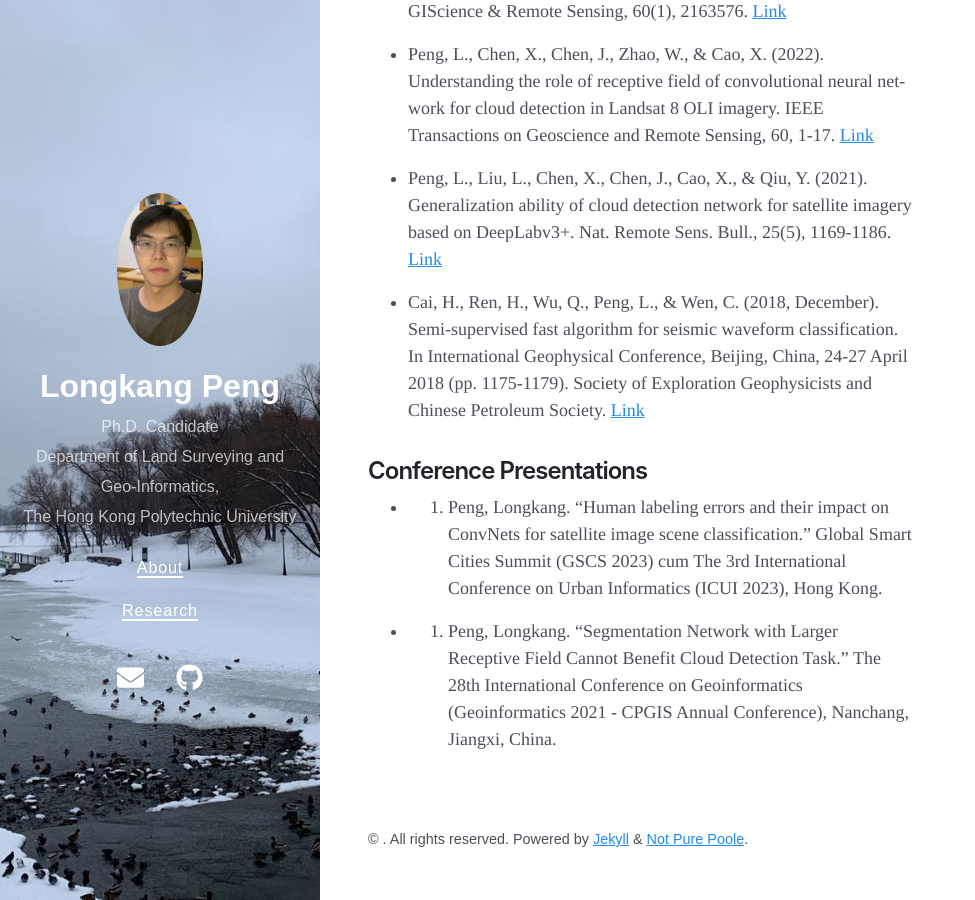
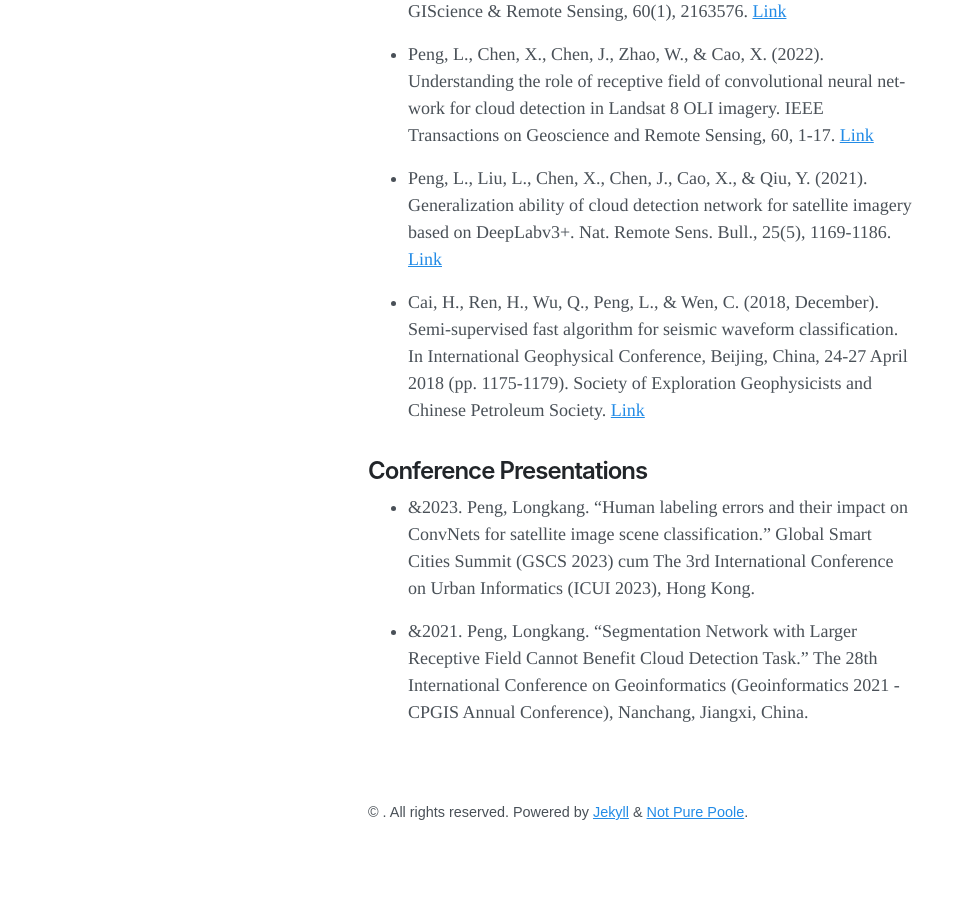
Before and after one commit to LK-Peng/LK-Peng.github.io, a Jekyll site: the page built from research.md, in a window 1280 px wide and 900 px high, scrolled down 613 px. Shown: the whole window, without its empty margins (0-975 px from the left). Built offline with Jekyll 4.4.1, drawn with Linux system fonts in a browser that asks for light colours; nearby versions of some CDN libraries; after the commit the page ends 1486 px from its top, so only the background shows below that; some of the changed lines change nothing that is shown.

Commit message:
add jekyll template test

```diff
--- a/_layouts/default.html
+++ b/_layouts/default.html
@@ -18,9 +18,9 @@
       {%- if page.cover_image -%}
         {%- assign cover_image     = page.cover_image -%}
       {%- endif -%}
-      <div class="sidebar-left pure-u-1 pure-u-md-1-4" style="background-color: {{ cover_bg_color }}; color: {{ cover_color}}; {% if cover_image %}background-image: url({{ cover_image | relative_url }});{% endif %}">
+      <!-- <div class="sidebar-left pure-u-1 pure-u-md-1-4" style="background-color: {{ cover_bg_color }}; color: {{ cover_color}}; {% if cover_image %}background-image: url({{ cover_image | relative_url }});{% endif %}">
         {%- include sidebar-left.html -%}
-      </div>
+      </div> -->
 
       <div class="content pure-u-1 pure-u-md-1-2">
         {%- include content.html -%}
--- a/research.md
+++ b/research.md
@@ -27,6 +27,6 @@ title: Research
 
 ## Conference Presentations
 
-* 2023. Peng, Longkang. “Human labeling errors and their impact on ConvNets for satellite image scene classification.” Global Smart Cities Summit (GSCS 2023) cum The 3rd International Conference on Urban Informatics (ICUI 2023), Hong Kong.
+* &amp;2023. Peng, Longkang. “Human labeling errors and their impact on ConvNets for satellite image scene classification.” Global Smart Cities Summit (GSCS 2023) cum The 3rd International Conference on Urban Informatics (ICUI 2023), Hong Kong.
 
-* 2021. Peng, Longkang. “Segmentation Network with Larger Receptive Field Cannot Benefit Cloud Detection Task.” The 28th International Conference on Geoinformatics (Geoinformatics 2021 - CPGIS Annual Conference), Nanchang, Jiangxi, China.
+* &amp;2021. Peng, Longkang. “Segmentation Network with Larger Receptive Field Cannot Benefit Cloud Detection Task.” The 28th International Conference on Geoinformatics (Geoinformatics 2021 - CPGIS Annual Conference), Nanchang, Jiangxi, China.
```
